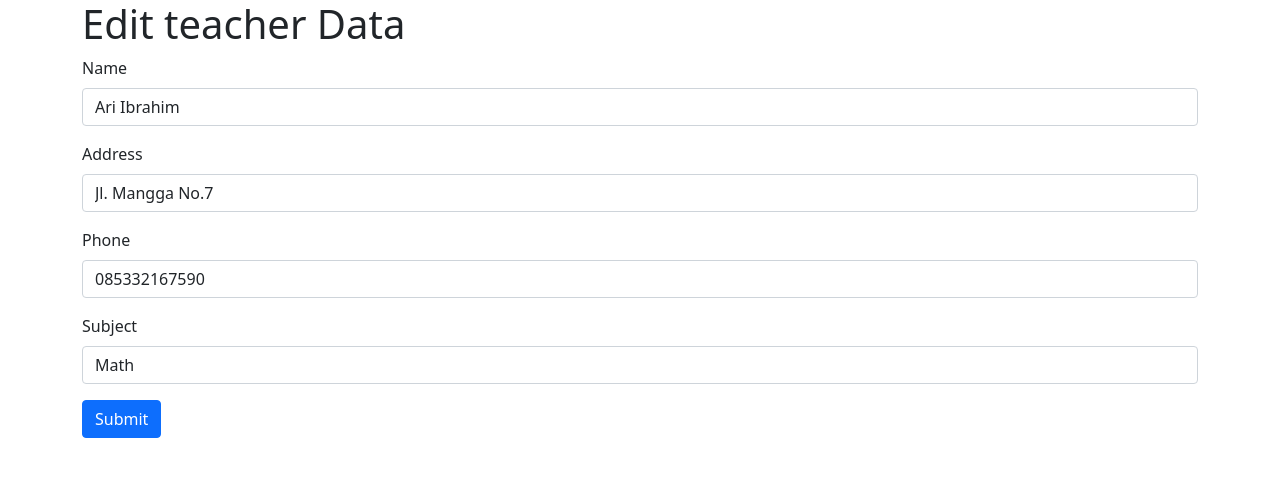
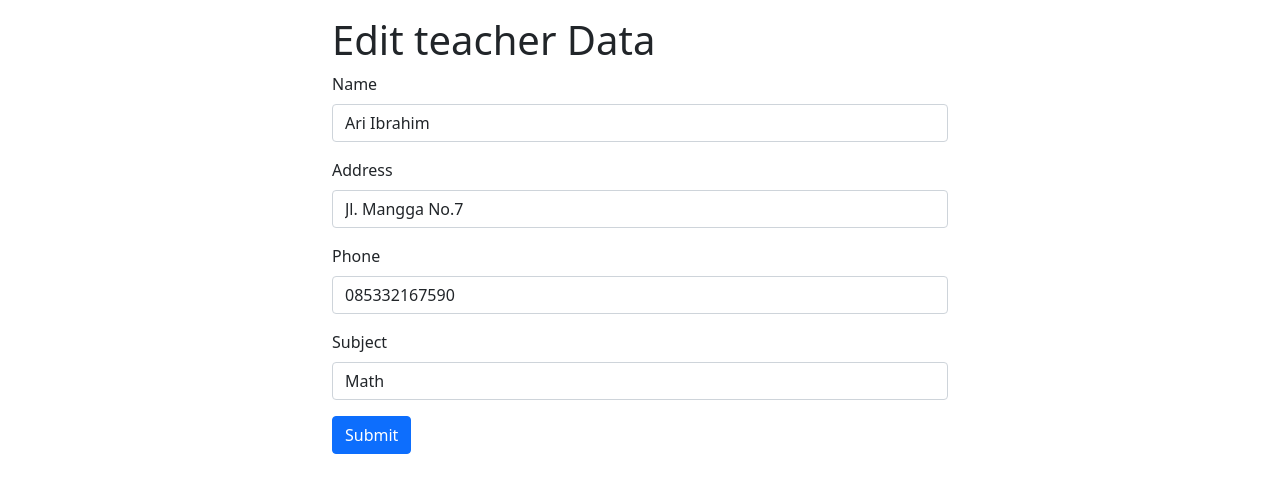
Before and after one commit to naputami/moa10-fwd-phpForm-nadia, a PHP site: page /teachers/edit.php?id=1 in a window 1280 px wide. Shown: the top 493 px of the page. Run offline with PHP 8.4, Linux system fonts and the light colour scheme; data comes from the database, SQL or seed files in the repository.

Commit message:
edit form teacher data

```diff
--- a/teachers/edit.php
+++ b/teachers/edit.php
@@ -28,7 +28,7 @@ if ($teacher->num_rows > 0) {
   </head>
   <body>
 
-    <div class="container">
+    <div class="container w-50 mt-3">
       <h1>Edit teacher Data</h1>
       <form action="update.php" method="POST">
         <input type="text" name="teacherID" value="<?php echo $teacher['teacherID'] ?>" hidden>
```
